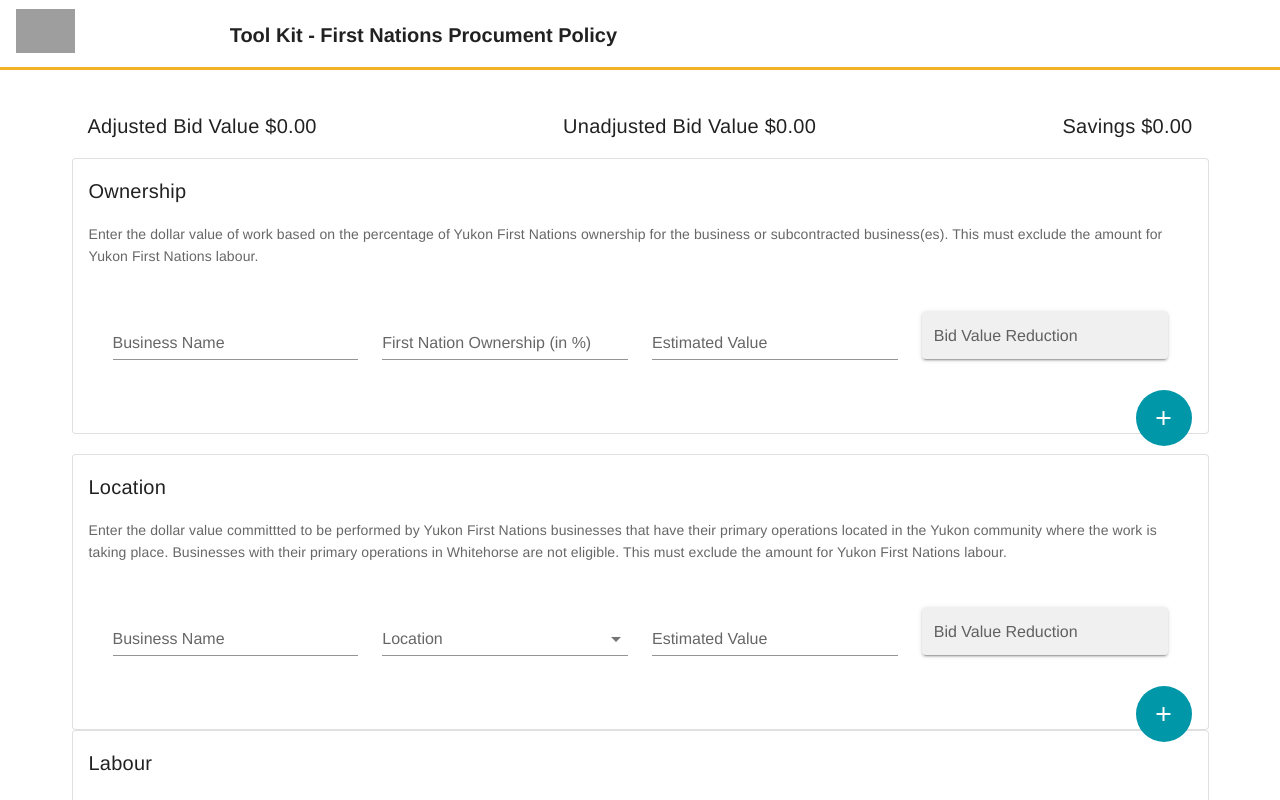
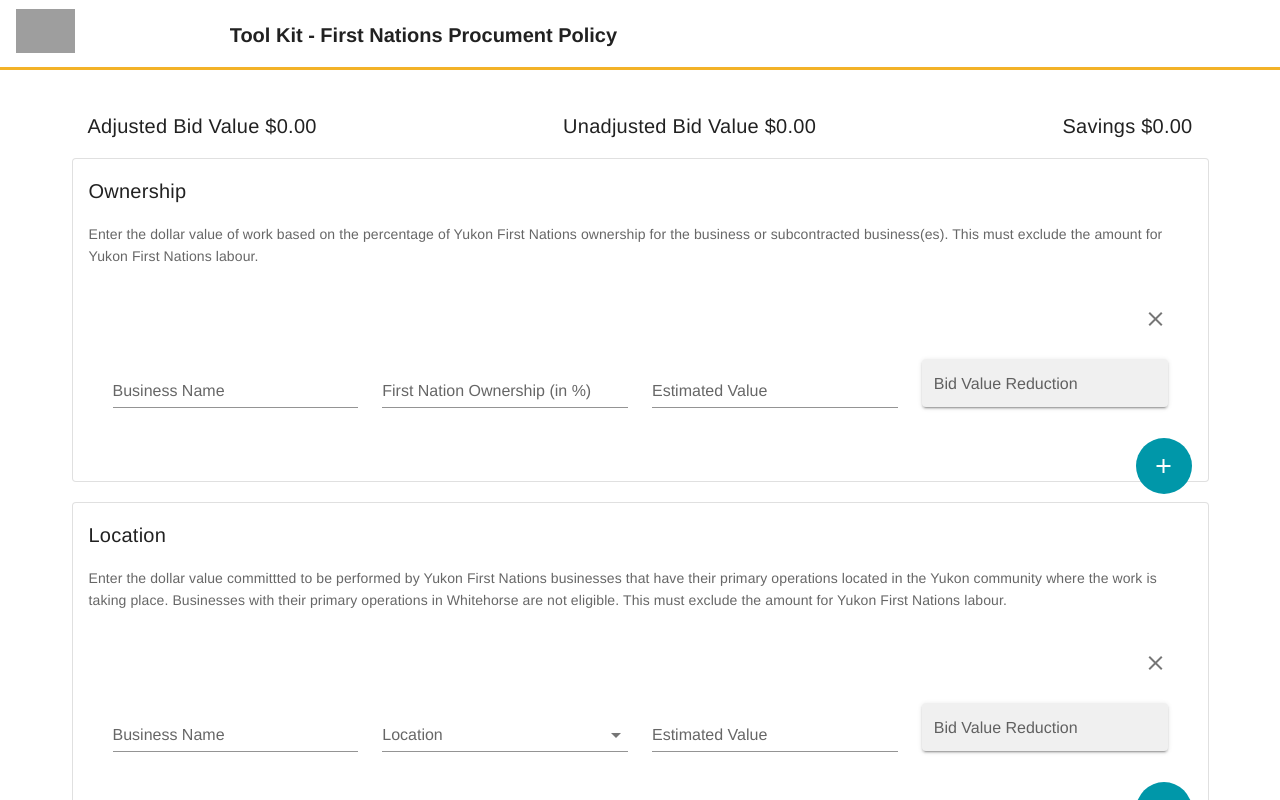
Before and after one commit to ryanjagar/bid-value-reduction-worksheet, a Vue app: page / in a window 1280 px wide. Shown: the top 800 px of the page. Built offline with nearby package versions, Linux system fonts and the light colour scheme; grey boxes are pictures that could not be loaded.

Commit message:
add and remove lines

```diff
--- a/src/components/fnBVR/fnBVRLocation.vue
+++ b/src/components/fnBVR/fnBVRLocation.vue
@@ -1,5 +1,19 @@
 <template>
   <v-container>
+    <v-app-bar
+      flat
+      dense
+      color="rgba(0, 0, 0, 0)"
+       class="d-print-none"
+    >
+      <v-spacer></v-spacer>
+      <v-btn
+        icon
+        @click="$emit('delete')"
+        >
+        <v-icon>mdi-close</v-icon>
+      </v-btn>
+          </v-app-bar>
     <v-card-text>
       <v-row>
         <v-col
--- a/src/components/fnBVR/fnBVROwnership.vue
+++ b/src/components/fnBVR/fnBVROwnership.vue
@@ -1,6 +1,20 @@
 
 <template>
   <v-container>
+    <v-app-bar
+      flat
+      dense
+      color="rgba(0, 0, 0, 0)"
+       class="d-print-none"
+    >
+      <v-spacer></v-spacer>
+      <v-btn
+        icon
+        @click="$emit('delete')"
+        >
+        <v-icon>mdi-close</v-icon>
+      </v-btn>
+          </v-app-bar>
     <v-card-text>
       <v-row>
         <v-col
--- a/src/components/fnBidReductionCalculator.vue
+++ b/src/components/fnBidReductionCalculator.vue
@@ -8,17 +8,17 @@
   <v-card>
   <v-card-title>Ownership</v-card-title>
     <v-card-text>Enter the dollar value of work based on the percentage of Yukon First Nations ownership for the business or subcontracted business(es). This must exclude the amount for Yukon First Nations labour.</v-card-text>
-
     <div
       v-for="(owner, index) in owners"
       :key="index">
        <fnBVROwnership
-      :ownership.sync='owners[index]'/>
+      :ownership.sync='owners[index]'
+      @delete="removeElement(owners, index)"/>
     </div>
     <v-card-actions> <v-spacer> </v-spacer>
       <v-fab-transition>
         <v-btn
-
+          class="d-print-none"
           color="#0097a9"
           dark
           absolute
@@ -36,16 +36,17 @@
   <v-card-title>Location</v-card-title>
   <v-card-text>Enter the dollar value committted to be performed by Yukon First Nations businesses that have their primary operations located in the Yukon community where the work is taking place. Businesses with their primary operations in Whitehorse are not eligible. This must exclude the amount for Yukon First Nations labour.</v-card-text>
 
-
   <div
     v-for="(location, index) in locations"
     :key="index">
       <fnBVRLocation
-    :location.sync='locations[index]'/>
+    :location.sync='locations[index]'
+    @delete="removeElement(locations, index)"/>
   </div>
     <v-card-actions> <v-spacer> </v-spacer>
       <v-fab-transition>
         <v-btn
+          class="d-print-none"
           color="#0097a9"
           dark
           absolute
@@ -107,8 +108,14 @@ export default {
 
   },
   methods: {
+    removeElement: function (array, elem) {
+    if (array.length > 1) {
+        array.splice(elem, 1);
+    }
+},
     addOwnership: function () {
       this.owners.push({"businessName":"", "percentage": "", "value": "", "bvr": "" })
+
     },
     addLocation: function () {
       this.locations.push({"businessName":"", "community": "", "value": "", "bvr": ""})
```
Lines whose indentation alone changed are shown as unchanged.
